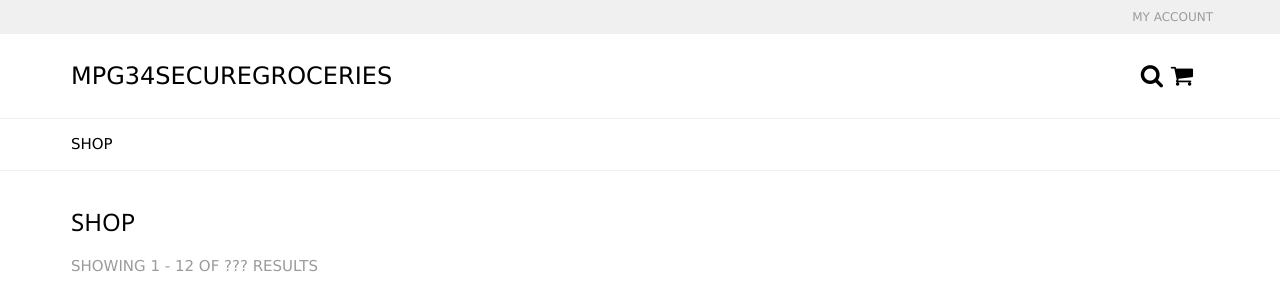
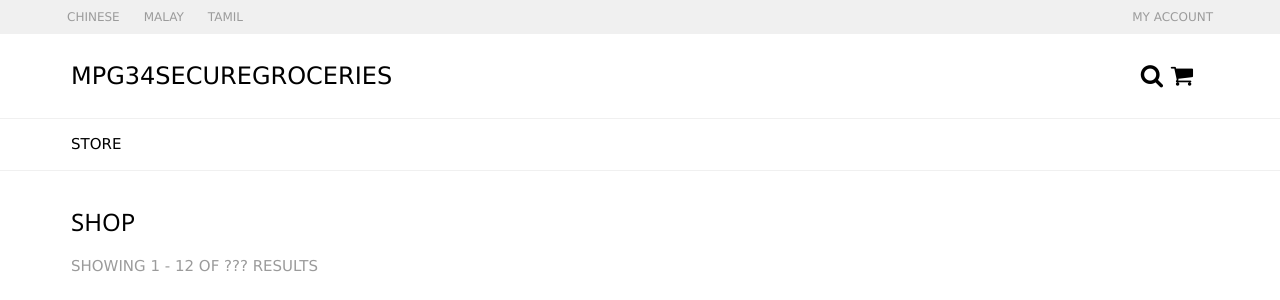
Before and after one commit to sjzdylan/Major-Project-G34, a PHP site: page /index.php in a window 1280 px wide. Shown: the top 300 px of the page. Run offline with PHP 8.4, Linux system fonts and the light colour scheme.

Commit message:
Add files via upload

```diff
--- a/navbar.php
+++ b/navbar.php
@@ -72,7 +72,9 @@
 
                 }
                 ?>
-
+                <a class="w3-left navbaredit" href="indexchi.php">CHINESE</a>
+                <a class="w3-left navbaredit" href="login.php">MALAY</a>
+                <a class="w3-left navbaredit" href="login.php">TAMIL</a>
                 </ul>
 
             </div>
@@ -98,7 +100,7 @@
             <div style="width: 1170px; margin:auto;">
 
                 <ul>
-                    <li><a href="index.php">SHOP</a></li>
+                    <li><a href="index.php">STORE</a></li>
                     <?php
                          if(isset($_SESSION['verified_admin']))
                          {
```
